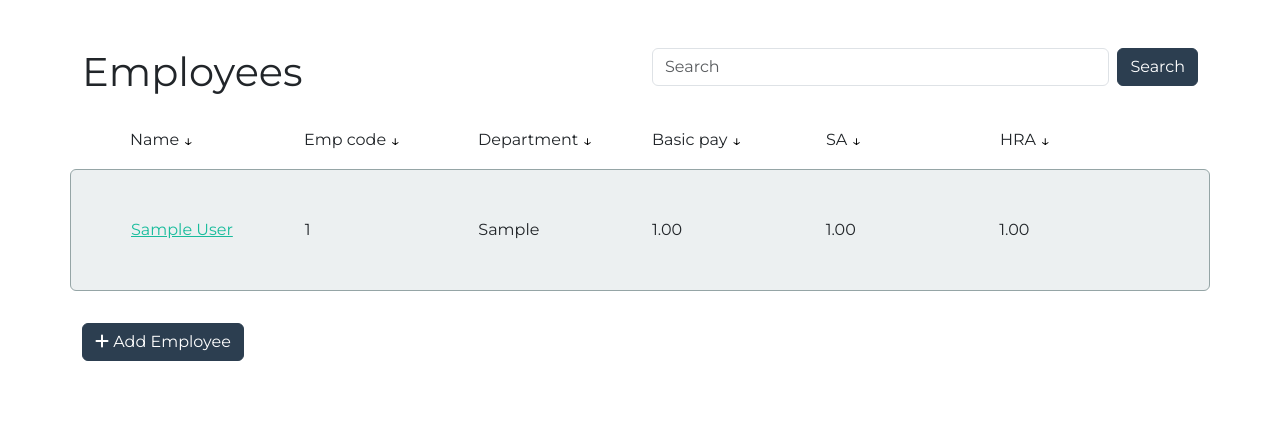
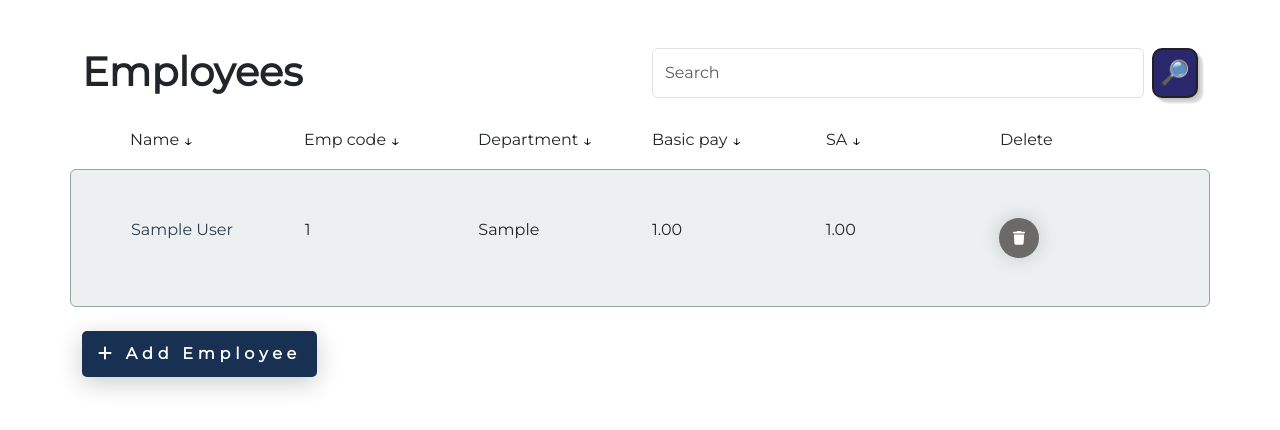
Before and after one commit to ShyamSundhar1411/PayRoll-System-Project, a Django app: page /emlist in a window 1280 px wide. Shown: the part 102-532 px from the top of the page. Run offline with Django 4.2, Linux system fonts and the light colour scheme; tables that the repository leaves empty hold one stand-in row (values such as "Sample post"); some libraries are stand-ins or nearby versions; some web fonts are replaced.

Commit message:
more css

```diff
--- a/payrollsystem/urls.py
+++ b/payrollsystem/urls.py
@@ -22,12 +22,13 @@ from services import views
 
 urlpatterns = [
     path("admin/", admin.site.urls),
+    path("", views.success, name="success"),
     path("addemployee", views.input_employee_rates, name="addemployee"),
     path("uploadexcel", views.upload_file, name="uploadexcel"),
     path("success", views.success, name="success"),
     path("emlist", views.emlist, name='emlist'),
     path("profile/<int:user_id>/", views.profile, name='profile'),
-    # path('add_employee', views.add_employee, name='add_employee')
+     path('delete_employee/<int:emp_code>/', views.delete_employee, name='delete_employee'),
 ]
 
 urlpatterns += static(settings.STATIC_URL, document_root=settings.STATIC_ROOT)
--- a/services/templates/services/emlist.html
+++ b/services/templates/services/emlist.html
@@ -9,11 +9,185 @@
   div {
     font-family: "Montserrat", sans-serif;
   }
+  .butt {
+    position: relative;
+    display: flex;
+    justify-content: center;
+    align-items: center;
+    border-radius: 5px;
+    background: #183153;
+    font-family: "Montserrat", sans-serif;
+    box-shadow: 0px 6px 24px 0px rgba(0, 0, 0, 0.2);
+    overflow: hidden;
+    border: none;
+  }
+
+  .butt:after {
+    content: " ";
+    width: 0%;
+    height: 100%;
+    background: rgb(63, 213, 191);
+    position: absolute;
+    transition: all 0.4s ease-in-out;
+    right: 0;
+  }
+
+  .butt:hover::after {
+    right: auto;
+    left: 0;
+    width: 100%;
+  }
+
+  .butt span {
+    text-align: center;
+    text-decoration: none;
+    width: 100%;
+    padding: 10px;
+    color: #fff;
+    font-size: 1em;
+    font-weight: 700;
+    letter-spacing: 0.3em;
+    z-index: 20;
+    transition: all 0.3s ease-in-out;
+  }
+
+  .butt:hover span {
+    color: #183153;
+    animation: scaleUp 0.3s ease-in-out;
+  }
+
+  @keyframes scaleUp {
+    0% {
+      transform: scale(1);
+    }
+
+    50% {
+      transform: scale(0.95);
+    }
+
+    100% {
+      transform: scale(1);
+    }
+  }
+
+  .button {
+    position: relative;
+    display: flex;
+    align-items: center;
+    justify-content: center;
+    color: #e8e8e8;
+    background-color: #2a276d;
+    width: 50px;
+    height: 50px;
+    font-size: 24px;
+    text-transform: uppercase;
+    border: 2px solid #212121;
+    border-radius: 10px;
+    transition: all 0.6s cubic-bezier(0.23, 1, 0.32, 1);
+    box-shadow: 5px 5px 2px rgba(0, 0, 0, 0.15), 2px 2px 2px rgba(0, 0, 0, 0.1),
+      -3px -3px 2px rgba(255, 255, 255, 0.05),
+      -2px -2px 1px rgba(255, 255, 255, 0.05);
+    overflow: hidden;
+    cursor: pointer;
+  }
+
+  .button .span {
+    position: relative;
+    z-index: 2;
+    transition: all 0.6s cubic-bezier(0.23, 1, 0.32, 1);
+  }
+
+  .button::before {
+    content: "";
+    position: absolute;
+    background-color: #e8e8e8;
+    width: 100%;
+    height: 100%;
+    left: 0%;
+    bottom: 0%;
+    transform: translate(-100%, 100%);
+    border-radius: 10px;
+    transition: all 0.6s cubic-bezier(0.23, 1, 0.32, 1);
+  }
+
+  .button:hover::before {
+    transform: translate(0, 0);
+    transition-delay: 0.4s;
+  }
+
+  .button:hover .span {
+    scale: 1.2;
+  }
+
+  .button:hover {
+    box-shadow: none;
+  }
+
+  .button:active {
+    scale: 0.95;
+  }
+
+  .delete {
+    width: 40px;
+    height: 40px;
+    border-radius: 50%;
+    background-color: rgb(108, 105, 105);
+    border: none;
+    font-weight: 600;
+    display: flex;
+    align-items: center;
+    justify-content: center;
+    box-shadow: 0px 0px 20px rgba(0, 0, 0, 0.164);
+    cursor: pointer;
+    transition-duration: 0.3s;
+    overflow: hidden;
+    position: relative;
+  }
+
+  .svgIcon {
+    width: 12px;
+    transition-duration: 0.3s;
+  }
+
+  .svgIcon path {
+    fill: white;
+  }
+
+  .delete:hover {
+    width: 140px;
+    border-radius: 50px;
+    transition-duration: 0.3s;
+    background-color: rgb(255, 69, 69);
+    align-items: center;
+  }
+
+  .delete:hover .svgIcon {
+    width: 50px;
+    transition-duration: 0.3s;
+    transform: translateY(60%);
+  }
+
+  .delete::before {
+    position: absolute;
+    top: -20px;
+    content: "Delete";
+    color: white;
+    transition-duration: 0.3s;
+    font-size: 2px;
+  }
+
+  .delete:hover::before {
+    font-size: 13px;
+    opacity: 1;
+    transform: translateY(30px);
+    transition-duration: 0.3s;
+  }
+
 </style>
 
 <div class="row mt-5">
   <div class="col-md-6">
-    <h2>Employees</h2>
+    <h2 class="fw-bold">Employees</h2>
   </div>
   <div class="col-md-6">
     <form method="get" class="d-flex">
@@ -23,7 +197,9 @@
         placeholder="Search"
         name="{{ employee_filter.form.search.name }}"
       />
-      <button class="btn btn-primary my-2 my-sm-0" type="submit">Search</button>
+      <button class="button">
+        <span class="span">🔎</span>
+      </button>
     </form>
   </div>
 </div>
@@ -48,26 +224,40 @@
     SA
     <a href="?sort=sa"><span class="sort-indicator"></span></a>
   </div>
-  <div class="col-md-2">
-    HRA
-    <a href="?sort=hra"><span class="sort-indicator"></span></a>
-  </div>
+  <div class="col-md-2">Delete</div>
 </div>
 
 {% for item in employee_filter.qs %}
-<div class="row border border-secondary rounded p-5 mb-3 bg-light">
-  <div class="col-md-2"><a href="{% url 'profile' item.emp_code %}">{{ item.emp_name }}</a></div>
+<div class="row border border-secondary rounded p-5 mb-4 bg-light">
+  <div class="col-md-2">
+    <a
+      href="{% url 'profile' item.emp_code %}"
+      class="text-decoration-none text-primary text-capitalize"
+      >{{ item.emp_name }}</a
+    >
+  </div>
   <div class="col-md-2">{{item.emp_code}}</div>
   <div class="col-md-2">{{item.department}}</div>
   <div class="col-md-2">{{item.basic_pay}}</div>
   <div class="col-md-2">{{item.sa}}</div>
-  <div class="col-md-2">{{item.hra}}</div>
+  <div class="col-md-2">
+    <form method="post" action="{% url 'delete_employee' item.emp_code %}">
+      {% csrf_token %}
+      <button type="submit" class="delete">
+        <svg viewBox="0 0 448 512" class="svgIcon">
+          <path
+            d="M135.2 17.7L128 32H32C14.3 32 0 46.3 0 64S14.3 96 32 96H416c17.7 0 32-14.3 32-32s-14.3-32-32-32H320l-7.2-14.3C307.4 6.8 296.3 0 284.2 0H163.8c-12.1 0-23.2 6.8-28.6 17.7zM416 128H32L53.2 467c1.6 25.3 22.6 45 47.9 45H346.9c25.3 0 46.3-19.7 47.9-45L416 128z"
+          ></path>
+        </svg>
+      </button>
+    </form>
+  </div>
 </div>
 {% endfor %}
 
-<a href="{% url 'addemployee' %}">
-  <button type="button" class="btn btn-primary btn-block mt-3 rounded">
-    <i class="fa-solid fa-plus" ></i> Add Employee
+<a href="{% url 'addemployee' %}" class="text-decoration-none">
+  <button class="butt">
+    <span><i class="fa-solid fa-plus"></i> Add Employee</span>
   </button>
 </a>
 
--- a/services/views.py
+++ b/services/views.py
@@ -1,7 +1,8 @@
+from django.http import HttpResponseBadRequest
 from django.shortcuts import get_object_or_404, render, redirect
 from .models import Employee, Payslip
 from .forms import EmployeeForm, ExcelUploadForm
-from .filters import MonthFilter,EmployeeFilter
+from .filters import MonthFilter, EmployeeFilter
 import pandas as pd
 import math
 from django.db.models import F
@@ -22,22 +23,31 @@ def input_employee_rates(request):
 
     return render(request, "services/add_employee.html", {"form": form})
 
+
 def emlist(request):
-    sort_column = request.GET.get('sort', 'emp_code')
+    sort_column = request.GET.get("sort", "emp_code")
     employee_filter = EmployeeFilter(request.GET, queryset=Employee.objects.all())
 
-    if sort_column in ['emp_code', 'basic']:
+    if sort_column in ["emp_code", "basic"]:
         data = Employee.objects.all()
         data = sorted(data, key=lambda x: int(getattr(x, sort_column)))
     else:
         data = employee_filter.qs.order_by(sort_column)
 
     context = {
-        'data': data,
-        'employee_filter': employee_filter,
+        "data": data,
+        "employee_filter": employee_filter,
     }
 
     return render(request, "services/emlist.html", context)
+
+def delete_employee(request, emp_code):
+    if request.method == 'POST':
+        employee = get_object_or_404(Employee, emp_code=emp_code)
+        employee.delete()
+        return redirect('emlist')  # Replace 'employee_list' with the URL name of your employee list page
+    else:
+        return HttpResponseBadRequest("Invalid Request Method")
 
 
 def upload_file(request):
@@ -63,15 +73,15 @@ def upload_file(request):
                     employee_status[current_emp_code].append(status)
                     employee_total[current_emp_code].append(total)
 
-            present={}
-            total_days={}
+            present = {}
+            total_days = {}
             for i, j in employee_status.items():
                 days_worked = 0
                 total_days[i] = len(j)
                 for k in j:
                     if k == "P":
                         days_worked += 1
-                present[i]=days_worked
+                present[i] = days_worked
 
             for i, j in employee_total.items():
                 ot = 0
@@ -96,7 +106,7 @@ def upload_file(request):
 
                 net_salary = gross_salary - total_deductions
 
-                selected_month = form.cleaned_data.get('selected_month')
+                selected_month = form.cleaned_data.get("selected_month")
 
                 payslip = Payslip.objects.create(
                     employee=employee,
@@ -108,7 +118,7 @@ def upload_file(request):
                     gross_salary=gross_salary,
                     total_deductions=total_deductions,
                     net_salary=net_salary,
-                    month=selected_month
+                    month=selected_month,
                 )
                 payslip.save()
 
@@ -123,8 +133,9 @@ def success(request):
     payslip = MonthFilter(data=request.GET, queryset=Payslip.objects.all())
     return render(request, "services/success.html", {"filter": payslip})
 
+
 def profile(request, user_id):
     employee = get_object_or_404(Employee, emp_code=user_id)
     payslips = Payslip.objects.filter(employee=employee)
-    context = {'employee': employee, 'payslips': payslips}
-    return render(request, 'services/profile.html', context)
+    context = {"employee": employee, "payslips": payslips}
+    return render(request, "services/profile.html", context)
```
Also changed, not shown: services/templates/services/add_employee.html (+27 -1 lines), services/templates/services/success.html (+24 -21 lines).
